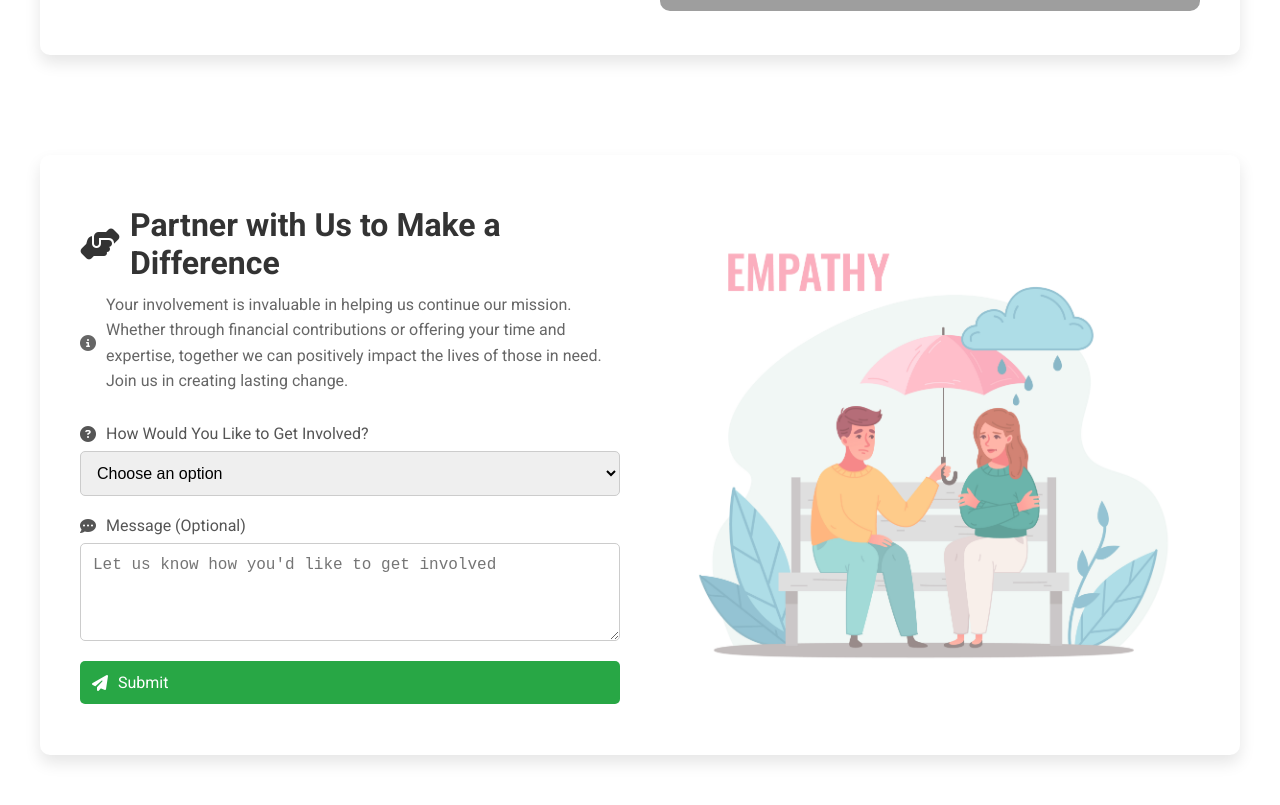
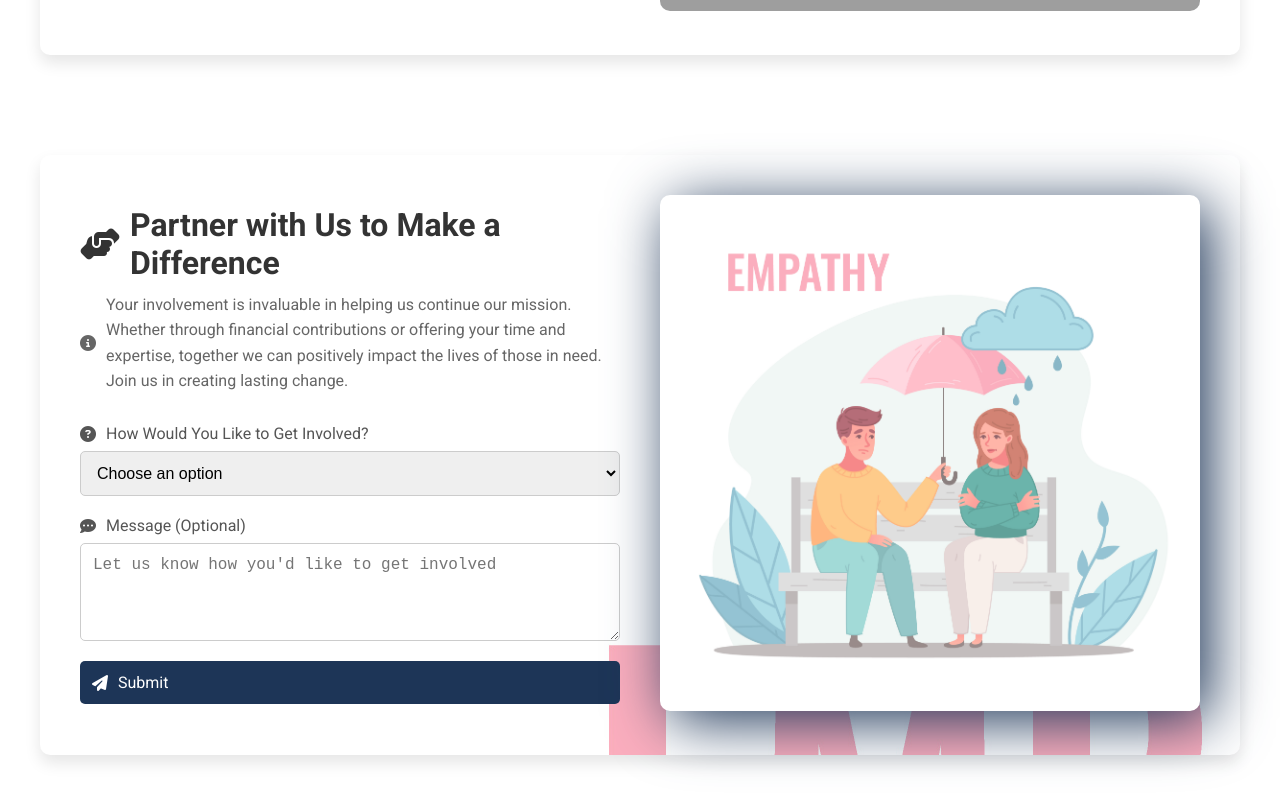
Before and after one commit to Wisdomkara/inspiring, a plain HTML site: page index.html in a window 1280 px wide. Shown: the part 3185-3990 px from the top of the page. Drawn offline with Linux system fonts and the light colour scheme; no server answers; grey boxes are pictures that could not be loaded.

Commit message:
Update style.css

```diff
--- a/style.css
+++ b/style.css
@@ -741,6 +741,9 @@ button:hover {
 }
 /* Apply Google Font */
 .support-container {
+  background-image: url('empathy.jpg') ;
+
+
     display: flex;
     justify-content: space-between;
     align-items: center;
@@ -811,13 +814,13 @@ button:hover {
 
 .support-content select:focus,
 .support-content textarea:focus {
-    border-color: #007bff;
+    border-color: rgb(255, 157, 0);
     outline: none;
 }
 
 .support-content button {
     padding: 12px;
-    background-color: #28a745;
+    background-color: #1D3557;
     color: white;
     border: none;
     border-radius: 5px;
@@ -831,7 +834,7 @@ button:hover {
 }
 
 .support-content button:hover {
-    background-color: #1c4790;
+    background-color:#1D3557;
 }
 
 .support-image {
@@ -844,6 +847,7 @@ button:hover {
     max-width: 100%;
     border-radius: 10px;
     object-fit: cover;
+    filter: drop-shadow(10px 10px 30px #1D3557);
 }
 
 @media (max-width: 768px) {
```
